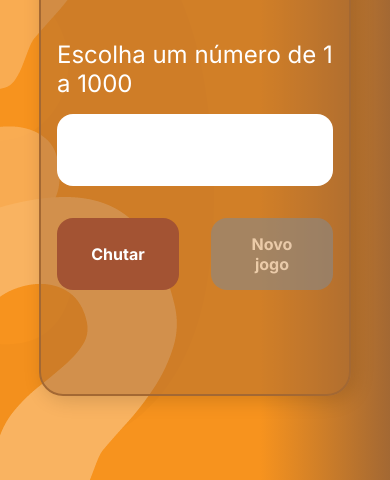
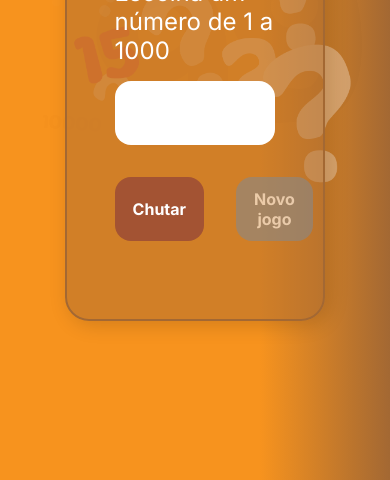
Before and after one commit to eusaulosilva/Jogo-de-adivinha-o-de-n-meros, a plain HTML site: page index.html in a window 390 px wide. Shown: the part 364-844 px from the top of the page. Drawn offline with Linux system fonts and the light colour scheme.

Commit message:
Update style.css

```diff
--- a/style.css
+++ b/style.css
@@ -9,19 +9,21 @@
     font-family: 'Love';
     src: url('fonte/grisly_beast/Grisly Beast.ttf') format('truetype');
 }
+
 body {
     background: linear-gradient(to right, #F7931E 0%, #F7931E 33.33%, #F7931E 66.67%, #A36833 100%);
-    height: 100vh;
+    height: 100%;
     display: flex;
     align-items: center;
     justify-content: center;
+    padding: 2rem;
+    flex-direction: column; /* Permite a expansão da tela para baixo */
 }
-
 
 body::before {
     background-image: url("img/bg35.png");
     background-repeat: no-repeat;
-    background-position: 109% 50%;
+    background-position: 110% 50%;
     content: "";
     display: block;
     position: absolute;
@@ -32,25 +34,26 @@ body::before {
 
 .container {
     width: 80%;
-    height: 80%;
+    min-height: 80%; /* Define a altura mínima */
     display: flex;
+    flex-direction: column;
     align-items: center;
-    justify-content: space-between;
+    justify-content: flex-start;
     border-radius: 24px;
     border: 2px solid #A36833;
     box-shadow: 4px 4px 20px 0px rgba(1, 8, 14, 0.15);
     background-color: #A3683375;
-    /* background-image: url("img/Ruido.png"); */
-    background-size: 100% 100%;
     position: relative;
+    padding: 2rem;
+    margin: 2rem 0;
+    overflow: visible; /* Permite a expansão do conteúdo */
 }
-
 
 .container__conteudo {
     display: flex;
     align-items: center;
-    position: absolute;
-    bottom: 0;
+    position: relative;
+    width: 100%;
 }
 
 .container__informacoes {
@@ -111,12 +114,22 @@ button {
     font-weight: 400;
 }
 
+/* Estilos para o container de chutes errados */
+.chutes_errados-container {
+    width: 100%;
+    padding-top: 20px;
+    margin-bottom: 20px;
+    display: flex;
+    flex-direction: column; /* Organiza os chutes de forma vertical */
+    justify-content: flex-start; /* Garante que os itens comecem no topo */
+}
+
 .chutes_errados {
     font-size: 22px;
     font-weight: 200;
     text-align: center;
     width: fit-content;
-    margin: 30px auto 0; /* centraliza horizontalmente */
+    margin: 30px auto 0;
 }
 
 .chutes_errados span {
@@ -133,12 +146,23 @@ button.container__botao:disabled {
     opacity: 0.6;
 }
 
+.container__imagem-pessoa {
+    width: 40%;
+    height: auto;
+}
 
+.dica {
+    background-color: #33A387;
+    border-radius: 10px;
 
+    .destaque {
+        color: #1875E8;
+        font-weight: bold;
+    }
+}
 
-
-@media screen and (max-width: 1250px) {
-
+/* Responsividade */
+@media screen and (max-width: 1249px) {
     h1 {
         font-size: 50px;
     }
@@ -146,7 +170,6 @@ button.container__botao:disabled {
     .container__botao {
         font-size: 16px;
     }
-
 
     .texto__paragrafo {
         font-size: 24px;
@@ -158,10 +181,87 @@ button.container__botao:disabled {
 
     .container__conteudo {
         display: block;
-        position: inherit;
+        position: relative;
     }
 
     .container__informacoes {
-        padding: 1rem
+        padding: 1rem;
+    }
+
+    body::before {
+        background-size: contain;
+    }
+
+    .container {
+        justify-content: center;
+        width: 90%;
+        margin: 1rem;
     }
 }
+
+@media screen and (max-width: 768px) {
+    .container {
+        flex-direction: column;
+        height: auto;
+        width: 90%;
+        margin: 1rem;
+    }
+
+    .container__informacoes {
+        padding: 1rem;
+    }
+
+    h1 {
+        font-size: 40px;
+    }
+
+    .texto__paragrafo {
+        font-size: 20px;
+    }
+
+    .container__botao {
+        font-size: 14px;
+        padding: 12px 18px;
+    }
+
+    .container__input {
+        height: 48px;
+        font-size: 18px;
+    }
+
+    body::before {
+        background-size: contain;
+    }
+}
+
+@media screen and (max-width: 1600px) {
+    h1 {
+        font-size: 50px;
+    }
+
+    .container__botao {
+        font-size: 16px;
+    }
+
+    .texto__paragrafo {
+        font-size: 24px;
+    }
+
+    .container__informacoes {
+        padding: 1rem;
+    }
+
+    body::before {
+        background-size: contain;
+    }
+
+    .container__imagem-pessoa {
+        width: 40%;
+    }
+
+    .container {
+        justify-content: center;
+        width: 80%;
+
+    }
+}
```
